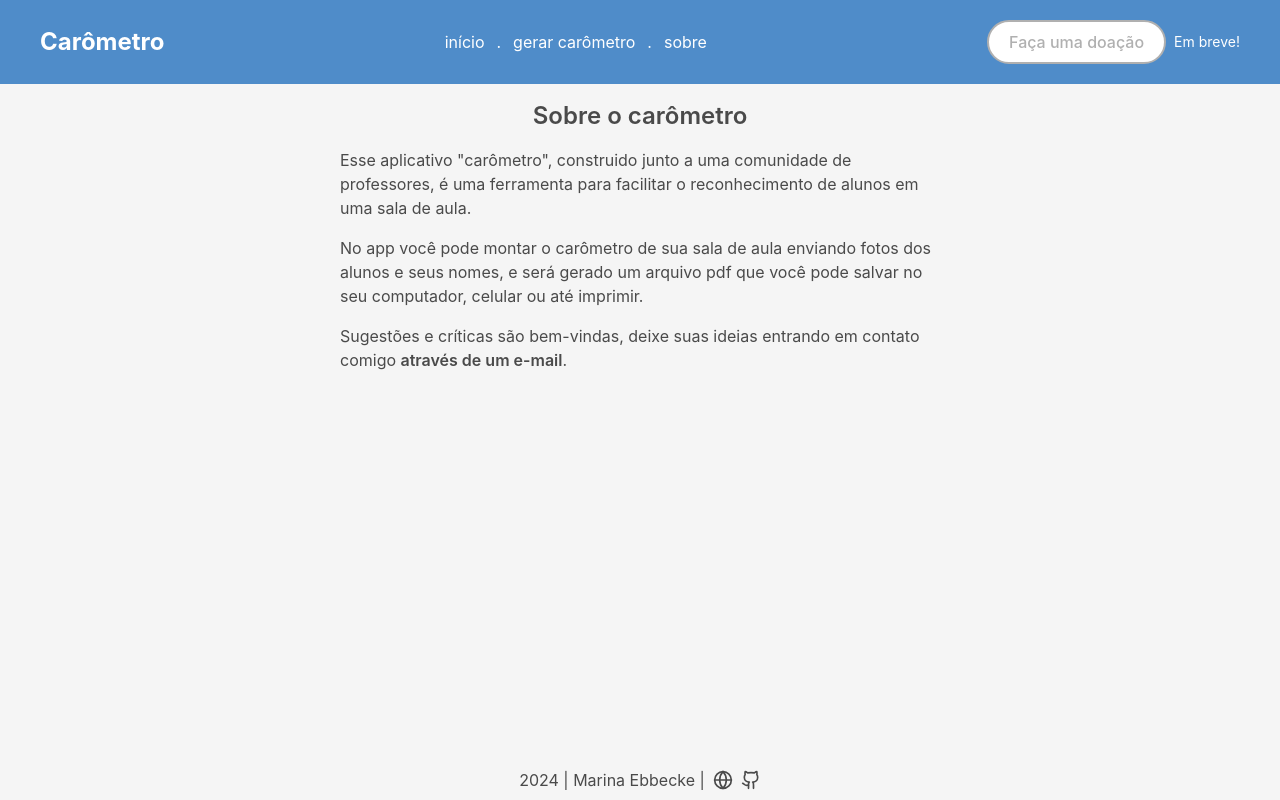
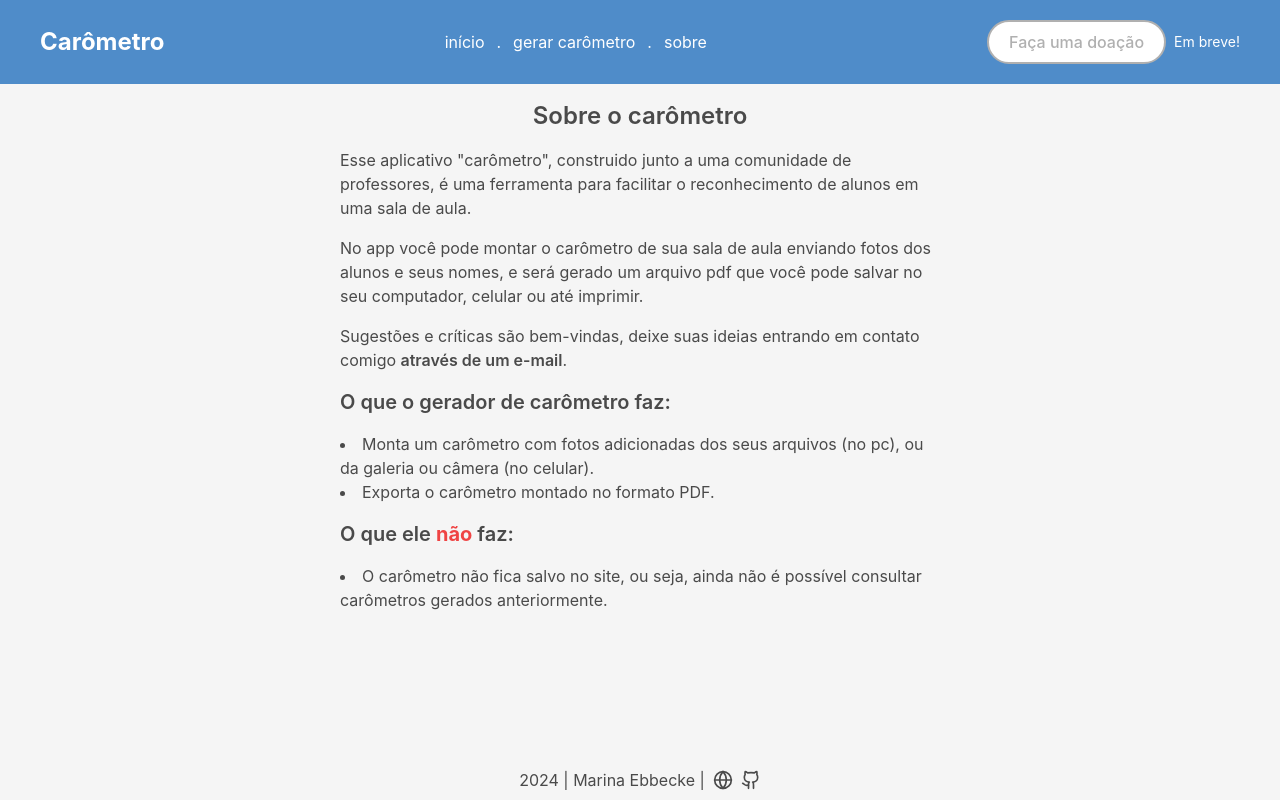
Before and after one commit to mebbecke/carometro-escolar, a React (Vite) app: page /about in a window 1280 px wide. Built offline with nearby package versions, Linux system fonts and the light colour scheme.

Commit message:
feat: add detailed descriptions of carômetro functionality to About page

```diff
--- a/src/pages/about.tsx
+++ b/src/pages/about.tsx
@@ -22,6 +22,27 @@ export const About = () => {
         </span>
         .
       </p>
+
+      <h2 className="text-xl font-semibold">
+        O que o gerador de carômetro faz:
+      </h2>
+      <ul className="list-inside list-disc">
+        <li>
+          Monta um carômetro com fotos adicionadas dos seus arquivos (no pc), ou
+          da galeria ou câmera (no celular).
+        </li>
+        <li>Exporta o carômetro montado no formato PDF.</li>
+      </ul>
+
+      <h2 className="text-xl font-semibold">
+        O que ele <span className="font-bold text-red-500">não</span> faz:
+      </h2>
+      <ul className="list-inside list-disc">
+        <li>
+          O carômetro não fica salvo no site, ou seja, ainda não é possível
+          consultar carômetros gerados anteriormente.
+        </li>
+      </ul>
     </div>
   )
 }
```
